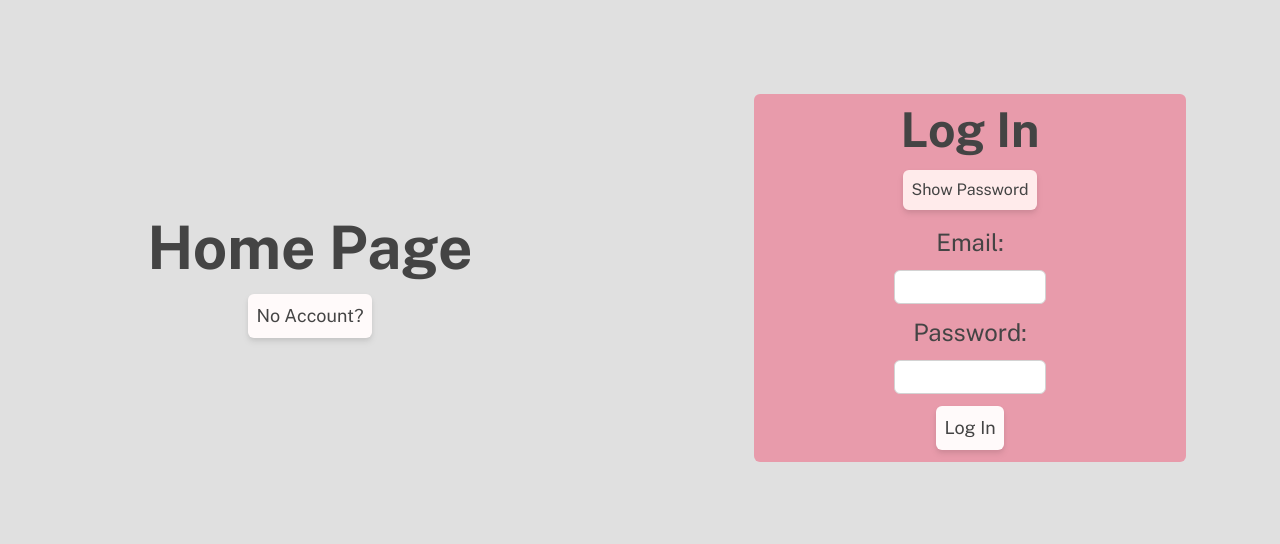
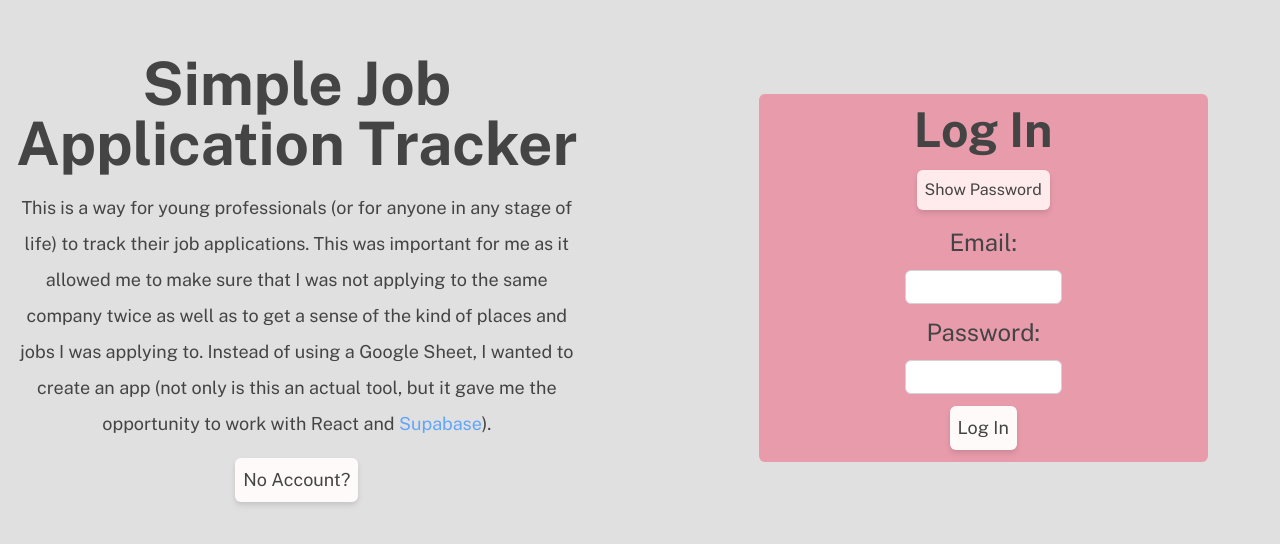
Before and after one commit to christian7974/simple-job-app, a Next.js app: page / in a window 1280 px wide. Shown: the part 122-666 px from the top of the page. Built offline with nearby package versions, Linux system fonts and the light colour scheme.

Commit message:
Worked on Responsiveness for Home Page
Worked on making the home page look good on different types of screens.

```diff
--- a/app/page.tsx
+++ b/app/page.tsx
@@ -1,28 +1,30 @@
 "use client"
 
-import { useRouter } from "next/navigation";
-import { useState, useEffect } from "react";
-
+import { useState } from 'react';
 import LogInComponent from "@/components/LogInComponent";
 import SignUpComponent from "@/components/SignUpComponent";
 
 export default function Home() {
-    /*
-    Home page when user gets to website
-    */
-    const router = useRouter();
   const [loggingIn, setLoggingIn] = useState(true);
 
   return (
-        <div className="flex justify-between px-10">
-            <div className="w-[45%] flex flex-col items-center justify-center gap-y-4">
-                <h1 className="">Home Page</h1>
+    <div className="flex flex-col md:flex-row justify-between items-center md:items-center min-h-screen px-4">
+      <div className="w-full md:w-[45%] flex flex-col items-center justify-center gap-y-4 max-[600px]:mb-4">
+        <h1 className="text-center max-[600px]:mt-4">Simple Job Application Tracker</h1>
+        <p className="leading-loose text-lg text-center max-[600px]:hidden">
+          This is a way for young professionals (or for anyone in any stage of life) to track their job applications. This was important
+          for me as it allowed me to make sure that I was not applying to the same company twice as well as to get a sense of the kind of places and jobs I was
+          applying to. Instead of using a Google Sheet, I wanted to create an app (not only is this an actual tool, but it gave me the opportunity to work with
+          React and <a href="https://www.supabase.com" target="blank" className="text-blue-400 hover:cursor-pointer active:text-blue-500">Supabase</a>).
+        </p>
         <button
           id="logInOrSignUp"
           className="submit-button"
-                    onClick={() => setLoggingIn(!loggingIn)}>{loggingIn ? "No Account?" : "Existing Account?"}</button>
+          onClick={() => setLoggingIn(!loggingIn)}>
+          {loggingIn ? "No Account?" : "Existing Account?"}
+        </button>
       </div>
-            <div className="flex flex-col justify-center items-center gap-y-7 w-[45%] min-h-screen">
+      <div className="w-full md:w-[45%] flex flex-col justify-center items-center gap-y-7 lg:min-h-screen max-[500px]:mb-4">
         {loggingIn ? <LogInComponent /> : <SignUpComponent />}
       </div>
     </div>
--- a/components/ApplicationTable.tsx
+++ b/components/ApplicationTable.tsx
@@ -11,6 +11,5 @@ export default function ApplicationTable() {
                     <IndividualApplication application={application} numApp={num} onDeleteApplication={removeApplication}/>
                 </div>
             ))}
-
         </div>)
 }
--- a/components/CredentialTextInput.tsx
+++ b/components/CredentialTextInput.tsx
@@ -10,7 +10,7 @@ interface TextInputProps {
 export default function CredentialTextInput({id, name, required, value, onChange, type}: TextInputProps) {
     return (
         <input
-            className="p-1 border border-[#D3D3D3] rounded-md w-[35%] text-black"
+            className="p-1 border border-[#D3D3D3] rounded-md w-[35%] max-[950px]:w-[90%] text-black"
             id={id}
             name={name}
             required={required}
--- a/components/LogInComponent.tsx
+++ b/components/LogInComponent.tsx
@@ -40,7 +40,7 @@ export default function LogInComponent() {
     }
 
     return (
-        <div className="flex flex-col items-center bg-[#E89BAB] w-[80%] rounded-md gap-y-4 py-3">
+        <div className="flex flex-col items-center bg-[#E89BAB] w-[80%] max-[600px]:w-[90%] rounded-md gap-y-4 py-3">
             <h2>Log In</h2>
             <button
                 className="show-password-button bg-[#FFEBEB]"
```
Lines whose indentation alone changed are shown as unchanged.
